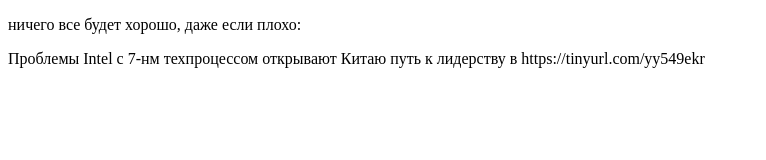
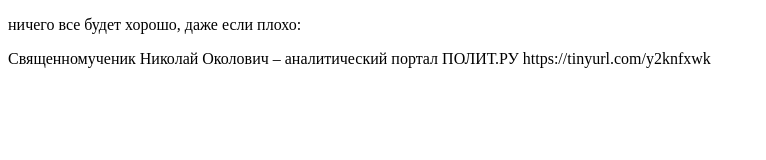
Before and after one commit to portmonetv/simplebot2, a plain HTML site: page C/index.html in a window 1280 px wide. Shown: the full height of the page, 0-766 px from the left. Drawn offline with Linux system fonts and the light colour scheme.

Commit message:
Update index.html

```diff
--- a/C/index.html
+++ b/C/index.html
@@ -4,4 +4,4 @@
       src="https://portmonetv.github.io/simplebot2/C/data/random.js"
     ></script>
 
-      Проблемы Intel с 7-нм техпроцессом открывают Китаю путь к лидерству в   https://tinyurl.com/yy549ekr
+      Священномученик Николай Околович – аналитический портал ПОЛИТ.РУ   https://tinyurl.com/y2knfxwk
```
